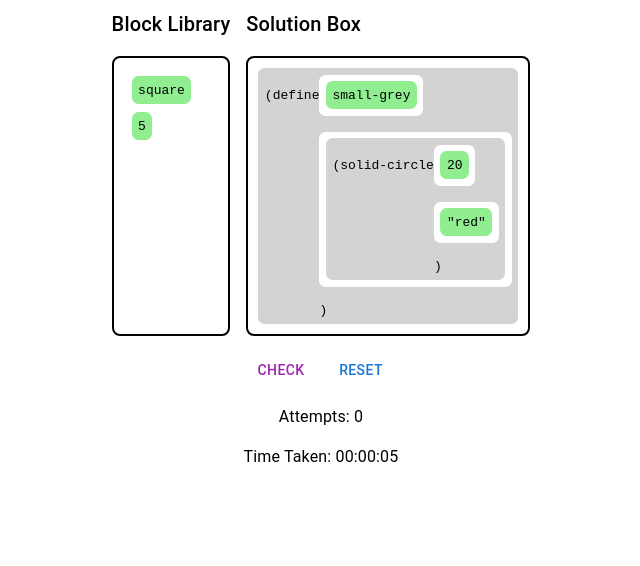
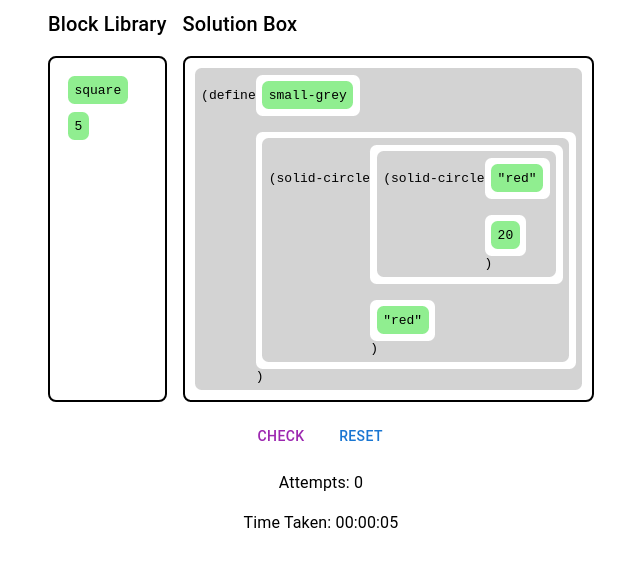
Before and after one commit to kimjulian-gc/Block-Parsons, a React (Vite) app: page / in a window 1280 px wide. Shown: the top 566 px of the page, without its empty margins (319-959 px from the left). Built offline with nearby package versions, Linux system fonts and the light colour scheme.

Commit message:
added blocks for testing

```diff
--- a/src/block/Block.tsx
+++ b/src/block/Block.tsx
@@ -52,8 +52,9 @@ export function Block({ id, presentational: presentationalProp }: BlockProps) {
     spacing={2}
     useFlexGap
   >
-    <Stack
+  <Stack
   direction="row"
+  // if the current block has childblocks, align baseline, else align flex-start
   alignItems={
     args.some((arg) => arg !== null) ? "baseline" : "flex-start"
   }
@@ -79,8 +80,9 @@ export function Block({ id, presentational: presentationalProp }: BlockProps) {
         ) : (
           <ArgumentSlot {...propsToPass} key={realIndex} />
         );
+
       })}
-      {!isConstant && <Box>)</Box>}
+      {!isConstant && ")"}
     </Stack>
   )}
 </Stack>
--- a/src/common/providers/block/initial-state.ts
+++ b/src/common/providers/block/initial-state.ts
@@ -6,6 +6,7 @@ import { SectionTitles } from "../../utils.ts";
 const defineId = "define-id";
 const smallGreyId = "smallgrey-id";
 const solidCircleId = "solidcircle-id";
+const testId = "test-id";
 const twentyId = "twenty-id";
 const redId = "red-id";
 const squareId = "square-id";
@@ -32,8 +33,17 @@ export const startingBlockMap = Map<string, BlockData>([
     {
       name: "solid-circle",
       argumentOptions: { minAmount: 2 },
-      childBlocks: [twentyId, redId],
+      childBlocks: [testId, redId],
       parentId: defineId,
+    },
+  ],
+  [
+    testId,
+    {
+      name: "solid-circle",
+      argumentOptions: { minAmount: 2 },
+      childBlocks: [redId, twentyId],
+      parentId: solidCircleId,
     },
   ],
   [twentyId, { name: "20", parentId: solidCircleId }],
```
